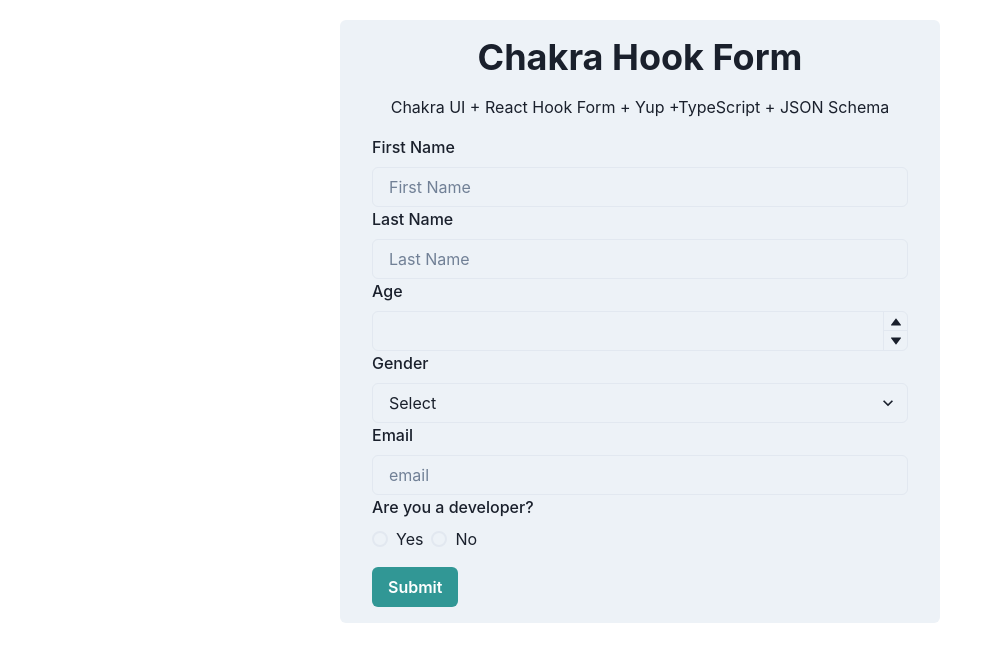
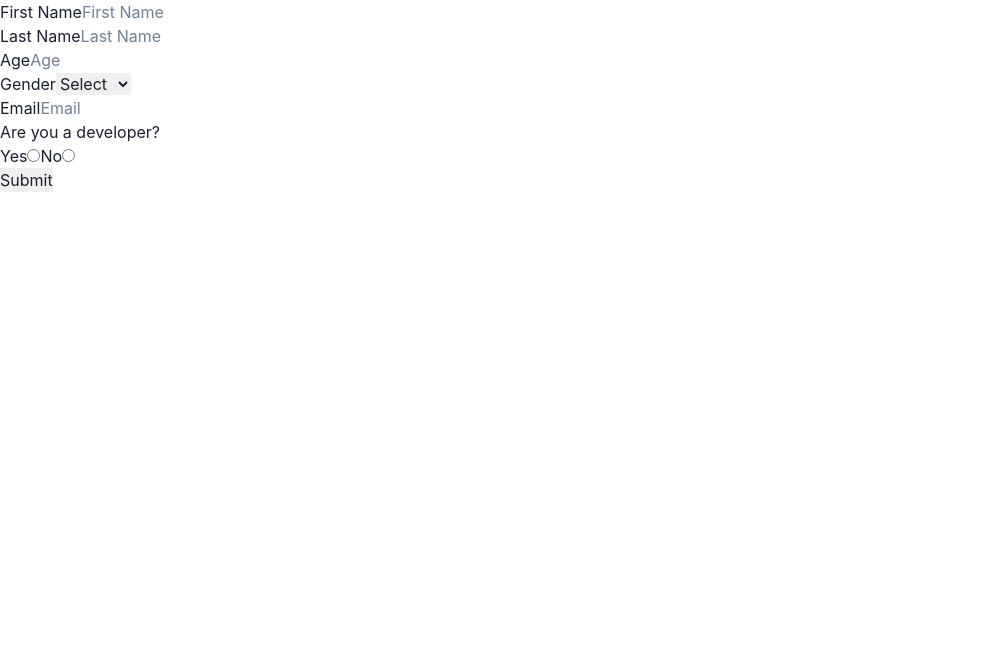
Before and after one commit to jasonluo07/survey-hook-form-json-schema, a React (Vite) app: page / in a window 1280 px wide. Shown: the top 662 px of the page, without its empty margins (0-1003 px from the left). Built offline with nearby package versions, Linux system fonts and the light colour scheme.

Commit message:
Add basic Form

```diff
--- a/src/App.tsx
+++ b/src/App.tsx
@@ -1,9 +1,9 @@
-import HookForm from '@/Components/HookForm';
+import Form from '@/Components/Form';
 
 const App = () => {
   return (
     <>
-      <HookForm />
+      <Form />
     </>
   );
 };
--- /dev/null
+++ b/src/Components/Form.tsx
@@ -0,0 +1,41 @@
+const Form = () => {
+  return (
+    <form>
+      <label htmlFor="firstName">First Name</label>
+      <input type="text" name="firstName" id="firstName" placeholder="First Name" />
+      <br />
+
+      <label htmlFor="lastName">Last Name</label>
+      <input type="text" name="lastName" id="lastName" placeholder="Last Name" />
+      <br />
+
+      <label htmlFor="age">Age</label>
+      <input type="number" name="age" id="age" placeholder="Age" />
+      <br />
+
+      <label htmlFor="gender">Gender</label>
+      <select name="gender" id="gender">
+        <option value="">Select</option>
+        <option value="male">Male</option>
+        <option value="female">Female</option>
+        <option value="other">Other</option>
+      </select>
+      <br />
+
+      <label htmlFor="email">Email</label>
+      <input type="email" name="email" id="email" placeholder="Email" />
+      <br />
+
+      <p>Are you a developer?</p>
+      <label htmlFor="isDeveloper">Yes</label>
+      <input type="radio" name="isDeveloper" id="isDeveloper" value="true" />
+      <label htmlFor="isDeveloper">No</label>
+      <input type="radio" name="isDeveloper" id="isDeveloper" value="false" />
+      <br />
+
+      <input type="submit" value="Submit" />
+    </form>
+  );
+};
+
+export default Form;
```
